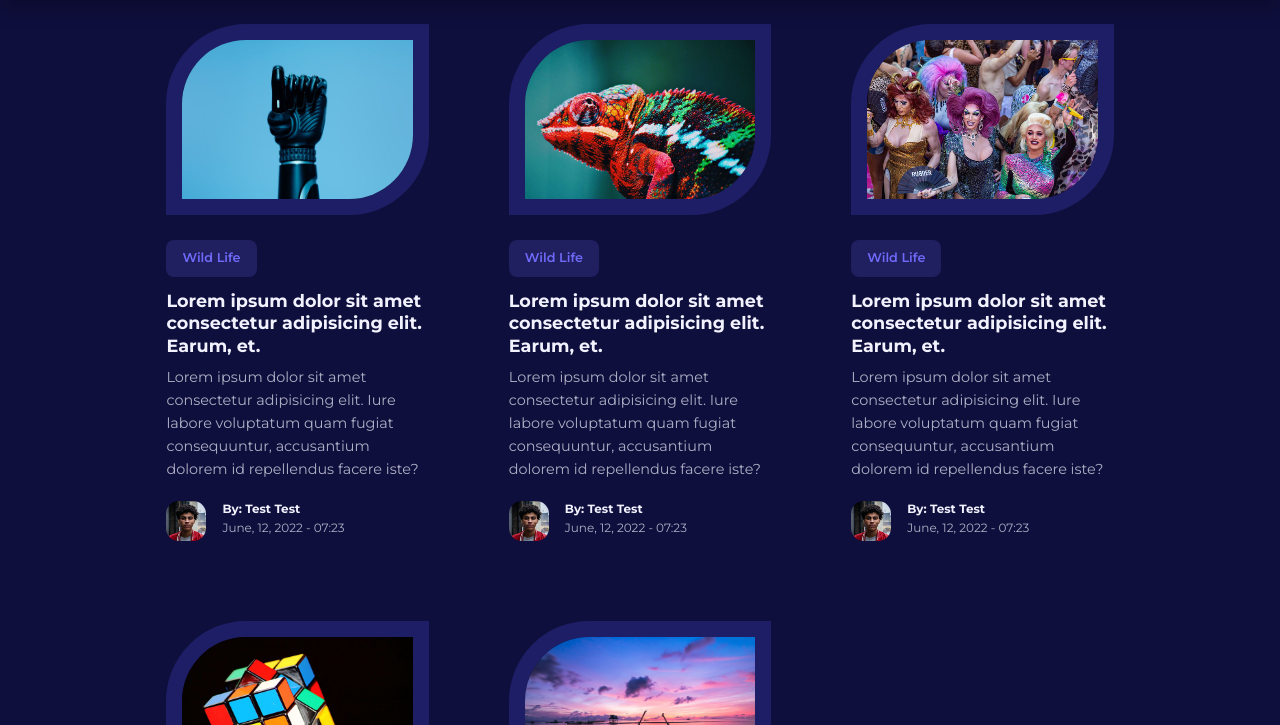
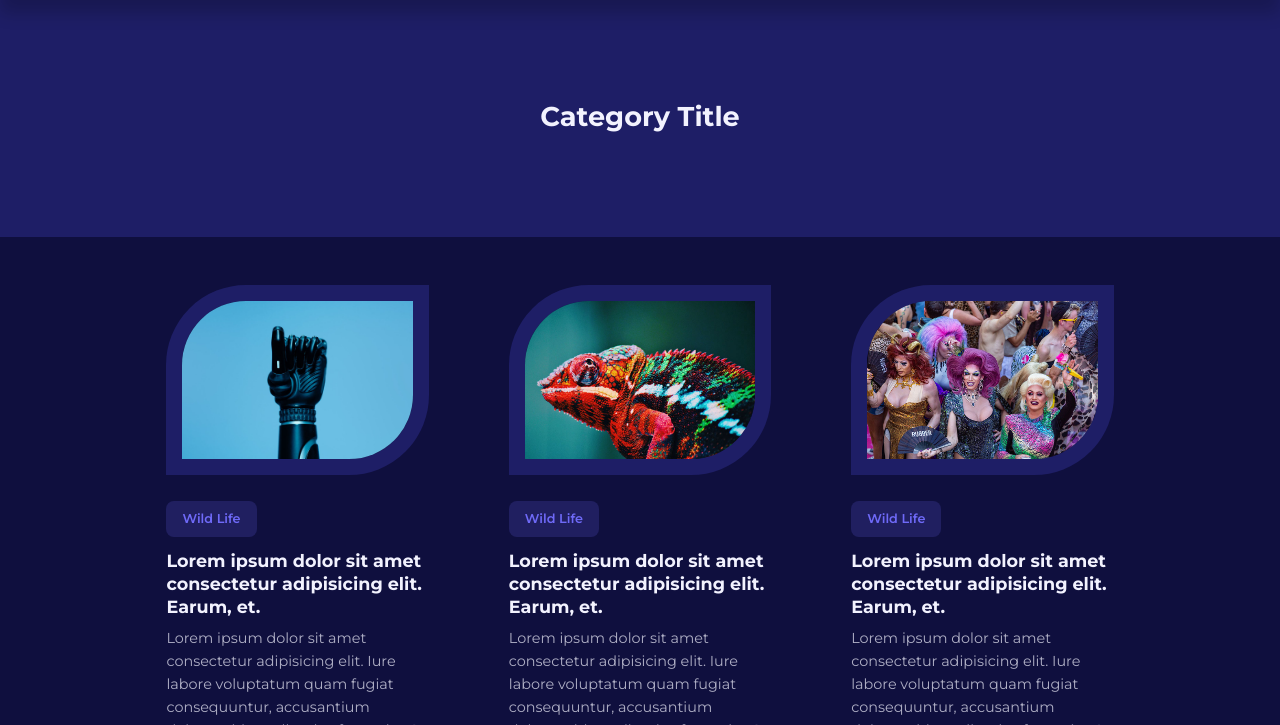
Before and after one commit to EnrisKumi/Blog_Frontend, a plain HTML site: page category-posts.html in a window 1280 px wide. Shown: the part 75-800 px from the top of the page. Drawn offline with nearby package versions, Linux system fonts and the light colour scheme.

Commit message:
category-posts style

```diff
--- a/style.css
+++ b/style.css
@@ -391,7 +391,7 @@ footer ul a:hover {
 }
 
 .singlepost_thumbnail {
-    margin-top: 1.5rem 0 1rem;
+    margin: 1.5rem 0 1rem;
 }
 
 .singlepost_container p {
@@ -400,6 +400,16 @@ footer ul a:hover {
 }
 /* =========== End Single Post =========== */
 
+
+/* =========== Category Posts =========== */
+.category_title {
+    height: 15rem;
+    margin-top: 4.5rem;
+    background: var(--color-gray-900);
+    display: grid;
+    place-items: center;
+}
+/* =========== End Category Posts  =========== */
 
 
 
```
